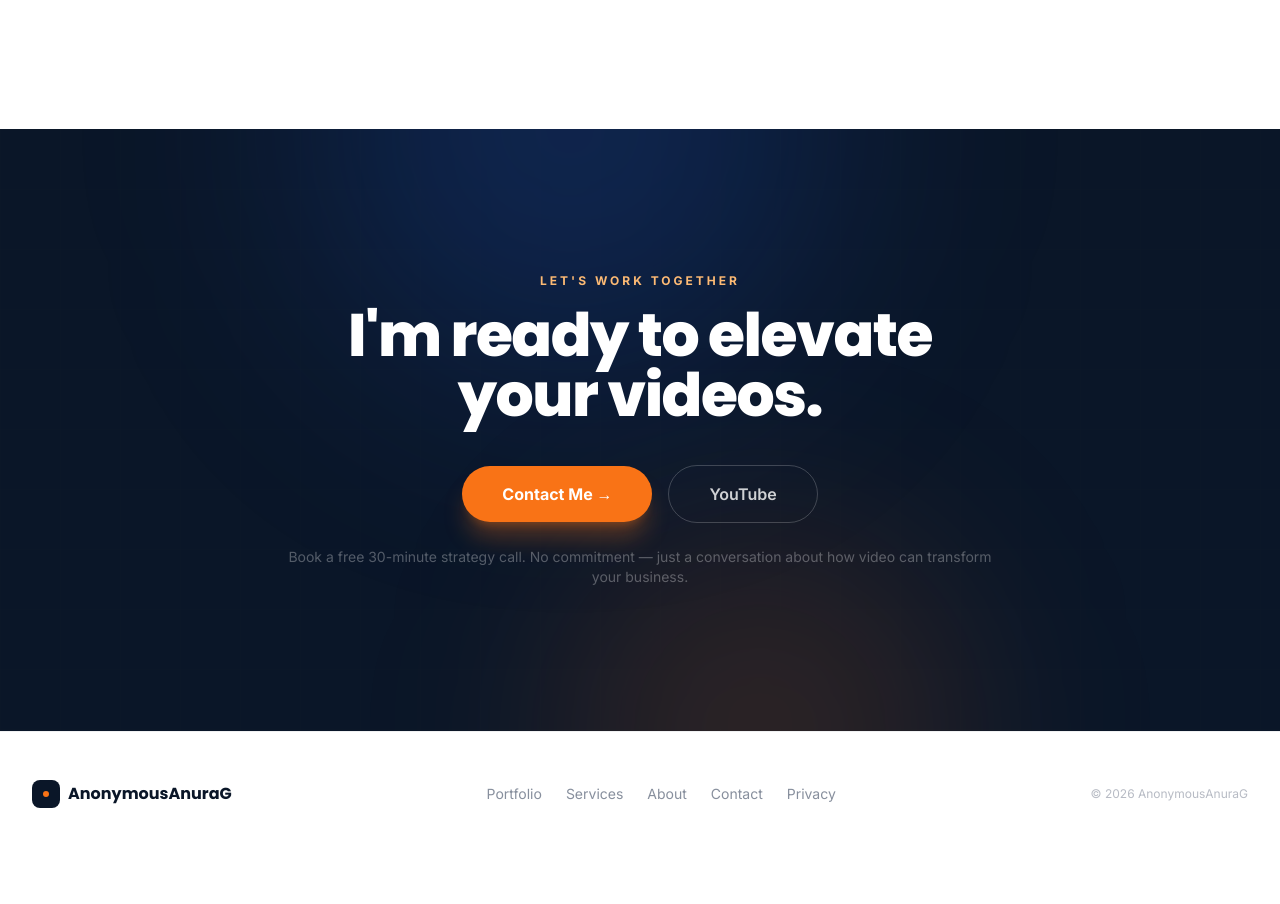
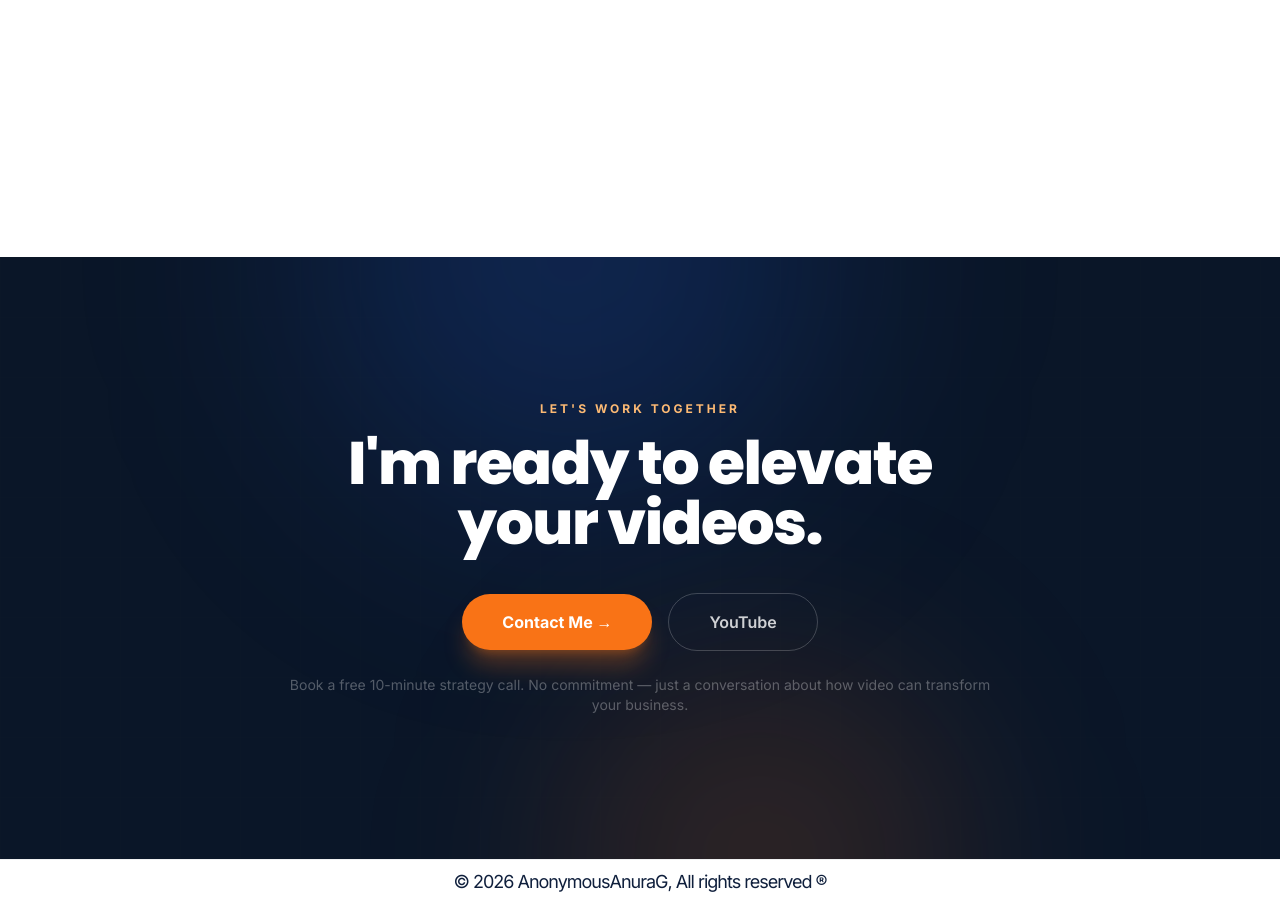
Before and after one commit to superAman07/anurag-portfolio-video, a Next.js app: page / in a window 1280 px wide. Shown: the part 3100-4004 px from the top of the page. Before the commit the page ends 3956 px from the top, so only its background shows below. Built offline with nearby package versions, Linux system fonts and the light colour scheme.

Commit message:
fixed the footer and cta section

```diff
--- a/app/page.tsx
+++ b/app/page.tsx
@@ -37,7 +37,9 @@ export default function Home() {
             { title: '', video: '/Graphic_03.mp4' },
           ]}
         />
-        <CTA />
+        <div className='pt-20 sm:pt-24 lg:pt-32'>
+          <CTA />
+        </div>
       </main>
       <Footer />
     </div>
--- a/components/CTA.tsx
+++ b/components/CTA.tsx
@@ -1,5 +1,6 @@
 'use client';
 
+import Link from 'next/link';
 import React from 'react';
 
 export const CTA: React.FC = () => {
@@ -39,13 +40,13 @@ export const CTA: React.FC = () => {
             Contact Me →
           </button>
 
-          <button className="rounded-full border border-white/20 px-10 py-4 text-base font-semibold text-white/80 transition-all hover:border-white/40 hover:text-white">
+          <Link href="https://www.youtube.com/@AnonymousAnuraG/videos" className="rounded-full border border-white/20 px-10 py-4 text-base font-semibold text-white/80 transition-all hover:border-white/40 hover:text-white">
             YouTube
-          </button>
+          </Link>
         </div>
 
         <p className="mt-6 text-sm text-white/30">
-          Book a free 30-minute strategy call. No commitment — just a
+          Book a free 10-minute strategy call. No commitment — just a
           conversation about how video can transform your business.
         </p>
       </div>
--- a/components/Footer.tsx
+++ b/components/Footer.tsx
@@ -1,44 +1,11 @@
 import React from 'react';
-import Link from 'next/link';
-
-const footerLinks = [
-  { label: 'Portfolio', href: '#portfolio' },
-  { label: 'Services', href: '#services' },
-  { label: 'About', href: '#about' },
-  { label: 'Contact', href: '#contact' },
-  { label: 'Privacy', href: '#' },
-];
 
 export const Footer: React.FC = () => {
   return (
-    <footer className="border-t border-brand-900/[0.06] bg-white py-12">
-      <div className="mx-auto flex max-w-7xl flex-col items-center gap-6 px-6 sm:flex-row sm:justify-between lg:px-8">
-        {/* Logo */}
-        <div className="flex items-center gap-2">
-          <div className="flex h-7 w-7 items-center justify-center rounded-lg bg-brand-900">
-            <div className="h-1.5 w-1.5 rounded-full bg-accent" />
-          </div>
-          <span className="font-display text-base font-bold text-brand-900">
-            AnonymousAnuraG
-          </span>
-        </div>
-
-        {/* Links */}
-        <nav className="flex flex-wrap justify-center gap-6 text-sm text-brand-800/50">
-          {footerLinks.map((link) => (
-            <Link
-              key={link.label}
-              href={link.href}
-              className="transition-colors hover:text-brand-900"
-            >
-              {link.label}
-            </Link>
-          ))}
-        </nav>
-
-        {/* Copyright */}
-        <p className="text-xs text-brand-800/30">
-          © {new Date().getFullYear()} AnonymousAnuraG
+    <footer className="border-t border-brand-900/[0.06] bg-white py-2">
+      <div className="mx-auto flex w-[100%] flex-col items-center px-6 lg:px-8">
+        <p className="text-lg text-brand-800 tracking-[-1px]">
+          © {new Date().getFullYear()} AnonymousAnuraG, All rights reserved ®
         </p>
       </div>
     </footer>
```
Also changed, not shown: 1 other file (tests, documents, lock files or other folders).
